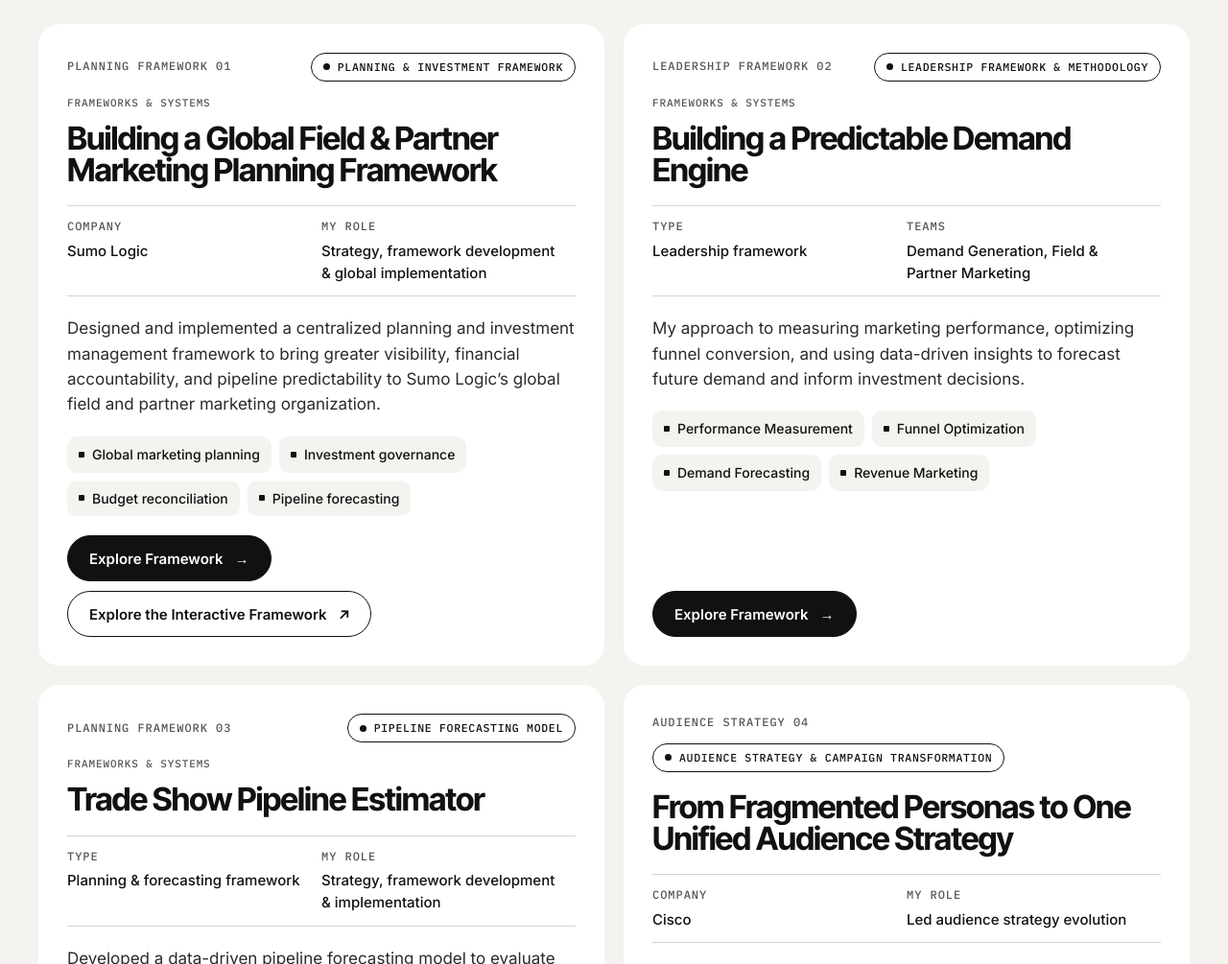
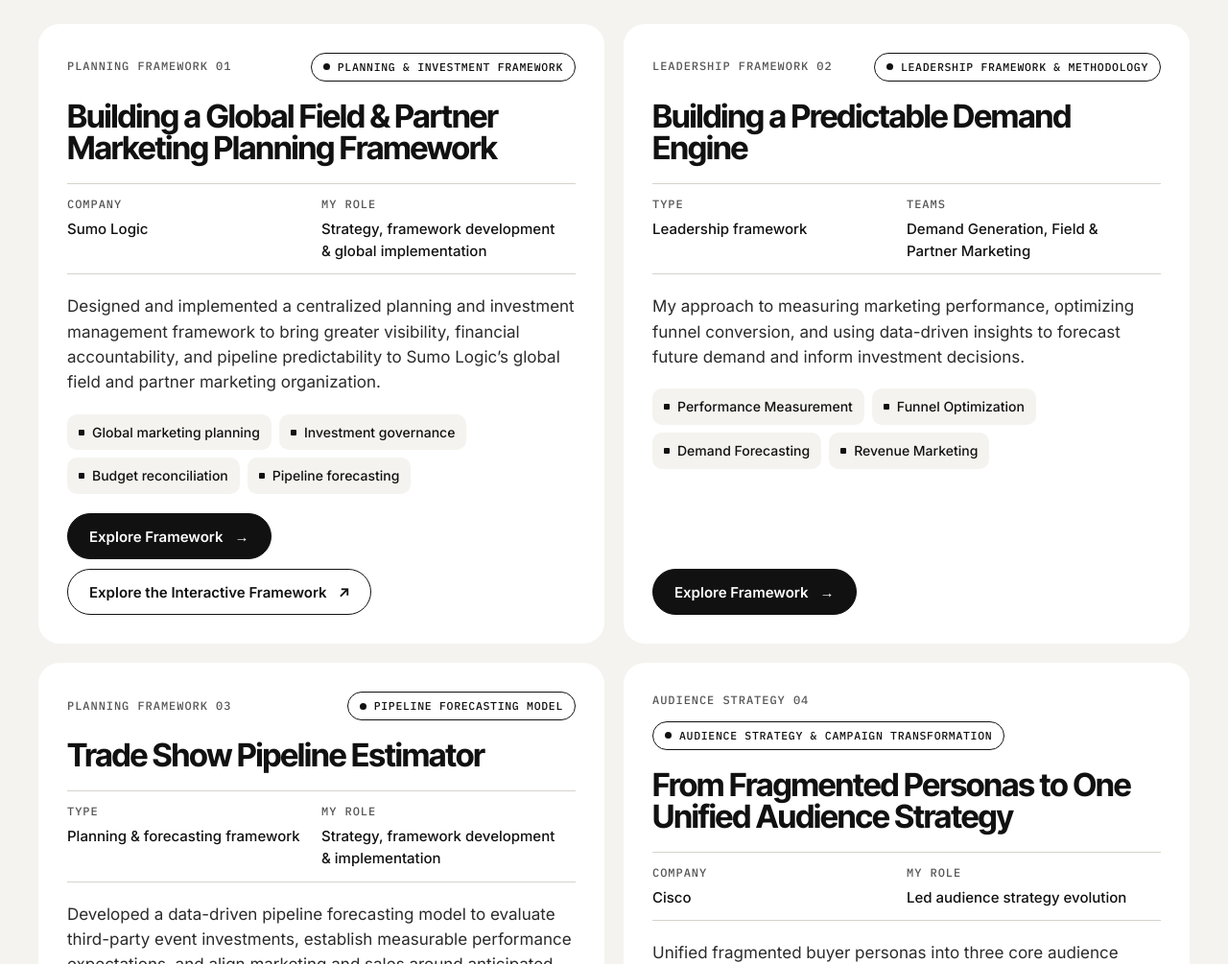
Before and after one commit to daniesul/portfolio, a website: page marketing-strategy-innovation.html in a window 1280 px wide. Shown: the part 943-1948 px from the top of the page at 96% size. Drawn offline with Linux system fonts and the light colour scheme.

Commit message:
Remove redundant 'Frameworks & Systems' label from Marketing Strategy and Trade Shows cards (#13)
Claude-Session: https://claude.ai/code/session_01CUZA3bSraAyYGYj22ACDLc

Co-authored-by: Claude <noreply@anthropic.com>

```diff
--- a/marketing-strategy-innovation.html
+++ b/marketing-strategy-innovation.html
@@ -149,7 +149,6 @@ html,body{overflow-x:clip}
 
 <article class="card" aria-labelledby="t-planning-framework">
 <div class="card-top"><span class="mono muted">Planning framework 01</span><span class="tag"><span class="dot"></span>Planning &amp; investment framework</span></div>
-<p class="ctype">Frameworks &amp; Systems</p>
 <h3 class="card-title" id="t-planning-framework">Building a Global Field &amp; Partner Marketing Planning Framework</h3>
 <dl class="meta">
 <div><dt class="mono">Company</dt><dd>Sumo Logic</dd></div>
@@ -164,7 +163,6 @@ html,body{overflow-x:clip}
 
 <article class="card" aria-labelledby="t-demand-engine">
 <div class="card-top"><span class="mono muted">Leadership framework 02</span><span class="tag"><span class="dot"></span>Leadership framework &amp; methodology</span></div>
-<p class="ctype">Frameworks &amp; Systems</p>
 <h3 class="card-title" id="t-demand-engine">Building a Predictable Demand Engine</h3>
 <dl class="meta">
 <div><dt class="mono">Type</dt><dd>Leadership framework</dd></div>
@@ -179,7 +177,6 @@ html,body{overflow-x:clip}
 
 <article class="card" aria-labelledby="t-estimator">
 <div class="card-top"><span class="mono muted">Planning framework 03</span><span class="tag"><span class="dot"></span>Pipeline forecasting model</span></div>
-<p class="ctype">Frameworks &amp; Systems</p>
 <h3 class="card-title" id="t-estimator">Trade Show Pipeline Estimator</h3>
 <dl class="meta">
 <div><dt class="mono">Type</dt><dd>Planning &amp; forecasting framework</dd></div>
```
Also changed, not shown: trade-shows-conferences.html (+0 -1 lines), README.md.
